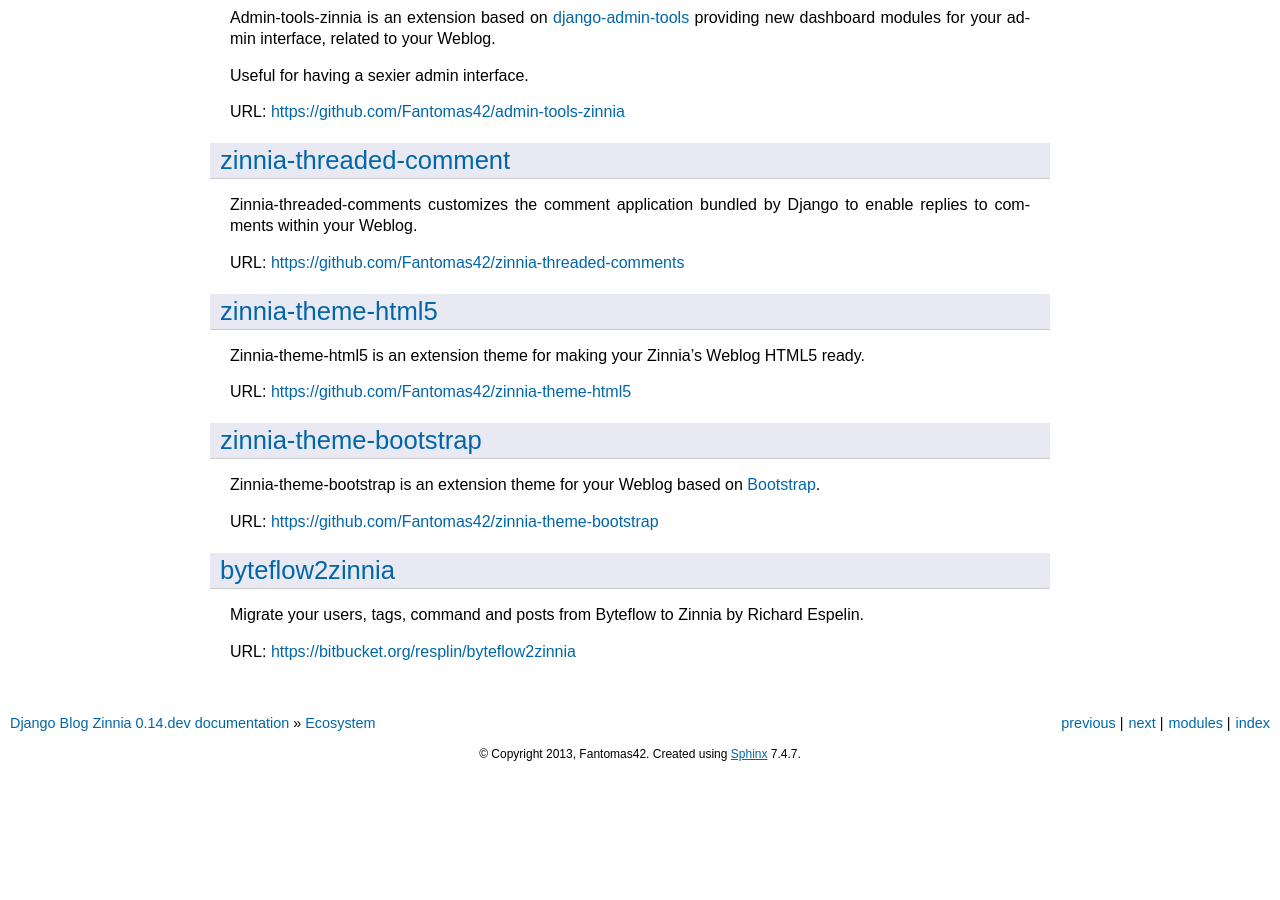
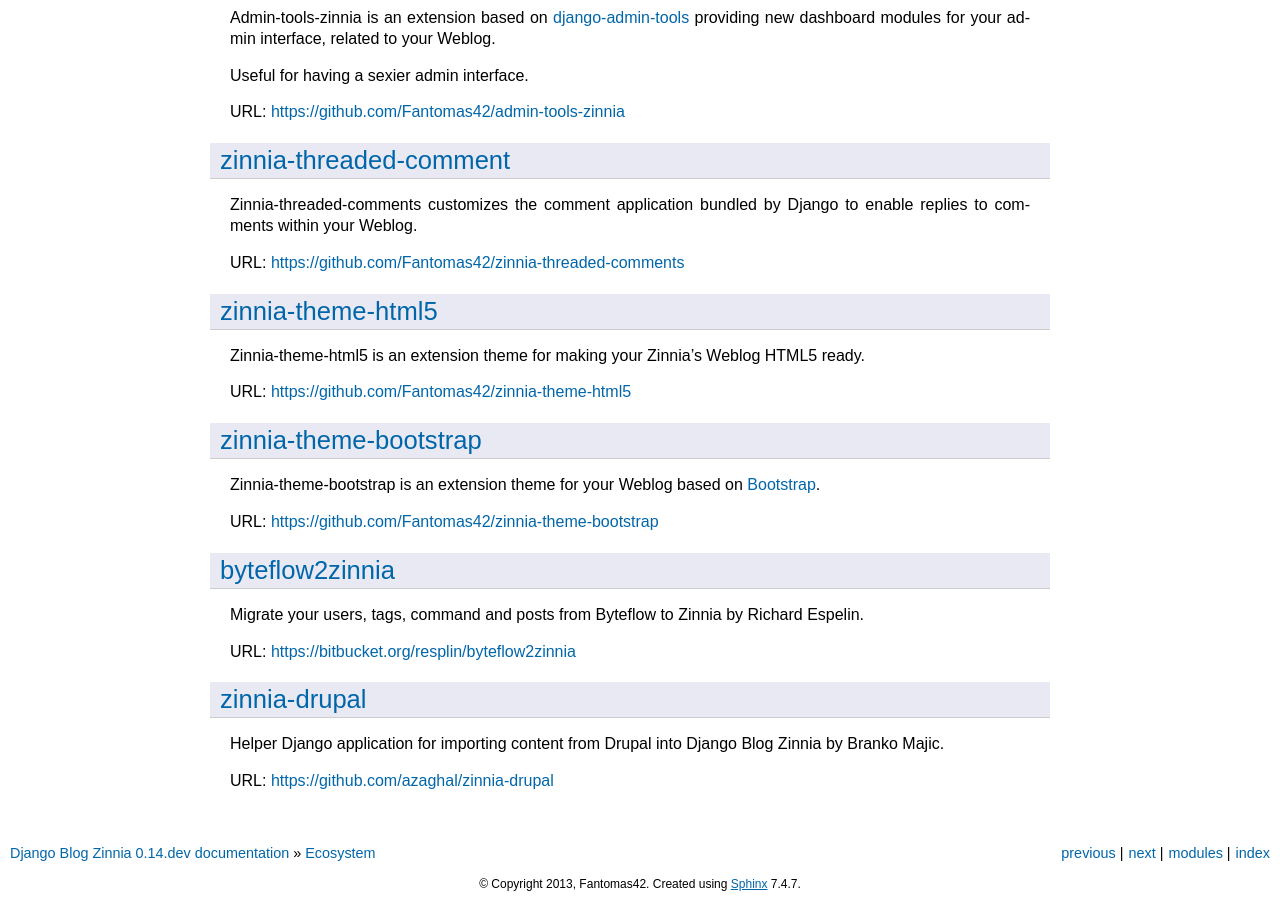
Before and after one commit to Fantomas42/django-blog-zinnia, a Sphinx documentation site: the page built from docs/topics/ecosystem.rst, in a window 1280 px wide and 900 px high, scrolled down 788 px. Built offline with Sphinx 7.4.7, drawn with Linux system fonts in a browser that asks for light colours; before the commit the page ends 1558 px from its top, so only the background shows below that.

Commit message:
Add link in documentation for Drupal blog import application, close #275

```diff
--- a/docs/topics/ecosystem.rst
+++ b/docs/topics/ecosystem.rst
@@ -88,6 +88,14 @@
 
 URL: https://bitbucket.org/resplin/byteflow2zinnia
 
+zinnia-drupal
+=============
+
+Helper Django application for importing content from Drupal into Django
+Blog Zinnia by Branko Majic.
+
+URL: https://github.com/azaghal/zinnia-drupal
+
 .. _`message`: https://github.com/Fantomas42
 .. _`Django-CMS`: http://www.django-cms.org/
 .. _`django-admin-tools`: http://django-admin-tools.readthedocs.org/en/latest/index.html
```
